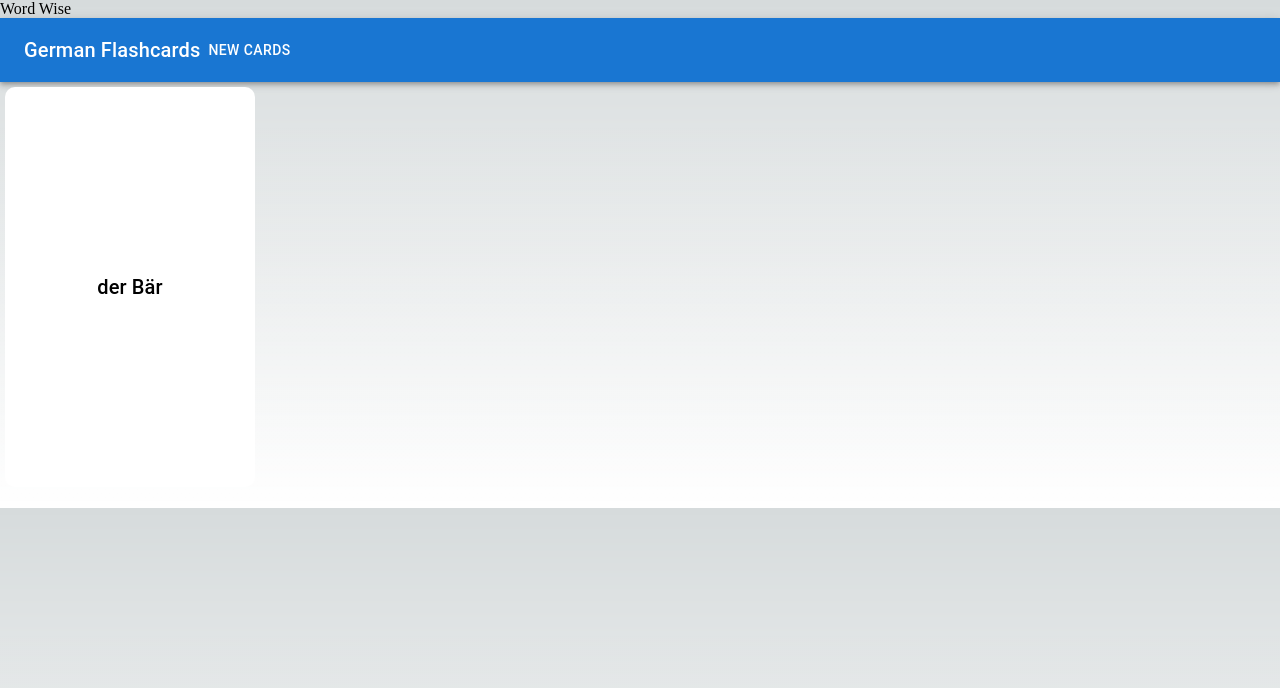
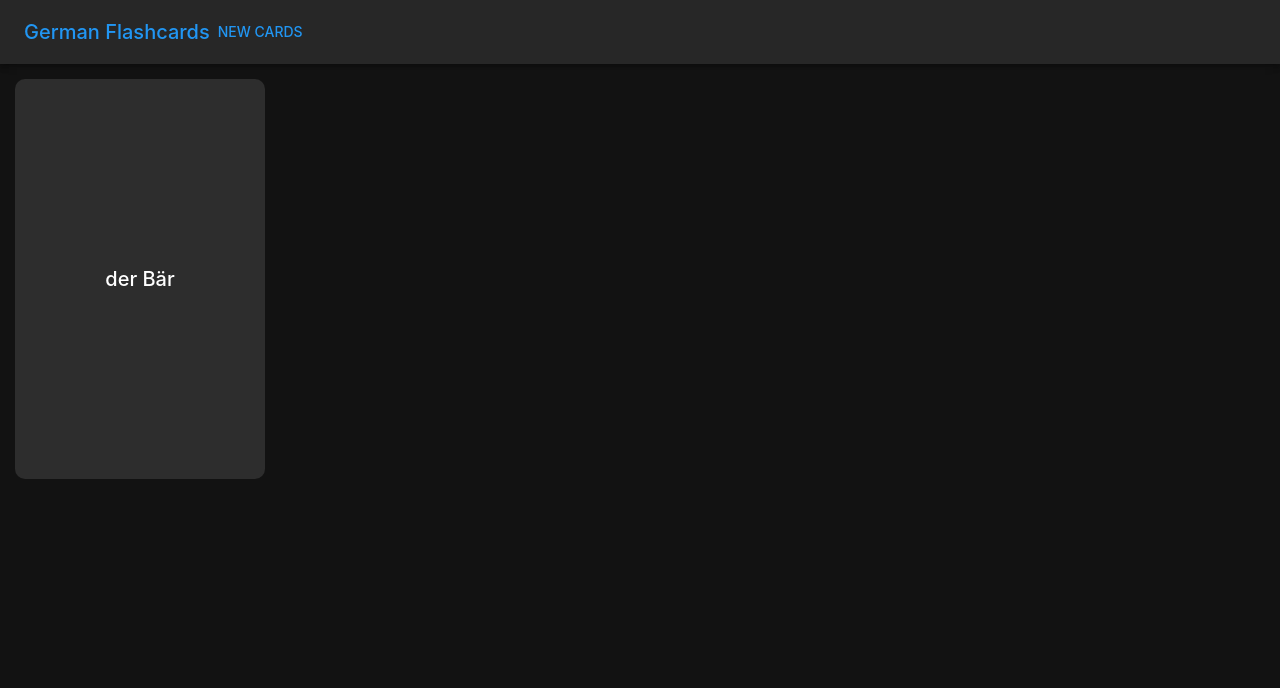
Before and after one commit to franruedaesq/WordWise, a Next.js app in the folder word-wise/: page /dashboard in a window 1280 px wide. Shown: the top 688 px of the page. Built offline with nearby package versions, Linux system fonts and the light colour scheme.

Commit message:
fix: theme

```diff
--- a/word-wise/src/components/Flaschard/index.tsx
+++ b/word-wise/src/components/Flaschard/index.tsx
@@ -1,6 +1,6 @@
 import { useState, useEffect } from 'react';
 import ReactCardFlip from 'react-card-flip';
-import { Button, Typography } from '@mui/material';
+import { Button, Typography, useTheme } from '@mui/material';
 import { styled } from '@mui/system';
 
 interface FlashcardProps {
@@ -19,6 +19,8 @@ const FlashcardContainer = styled('div')({
 });
 
 const Flashcard = ({ frontText, backText, onSuccess: onCorrectClick, onError: onIncorrectClick }: FlashcardProps) => {
+  const theme = useTheme(); // use the useTheme hook to access the current theme object
+
   const [isFlipped, setIsFlipped] = useState<boolean>(false);
     // Only render the component on the client-side
     const [rendered, setRendered] = useState<boolean>(false);
@@ -44,7 +46,7 @@ const Flashcard = ({ frontText, backText, onSuccess: onCorrectClick, onError: on
 
   return (
     <FlashcardContainer onClick={handleClick} >
-      <ReactCardFlip isFlipped={isFlipped} flipDirection="horizontal" containerStyle={{ width: "250px", height: "400px", background: "white", color:"black" }}>
+      <ReactCardFlip isFlipped={isFlipped} flipDirection="horizontal" containerStyle={{ width: "250px", height: "400px", margin: "10px", borderRadius: "10px", background: theme.palette.background.paper, color: theme.palette.text.primary }}>
         <div style={{ height: '100%', width: '100%', display: 'flex', justifyContent: 'center', alignItems: 'center' }}>
           <Typography variant="h6">{frontText}</Typography>
         </div>
--- a/word-wise/src/pages/_app.tsx
+++ b/word-wise/src/pages/_app.tsx
@@ -1,14 +1,20 @@
-import '../styles/globals.css'
-import { Experimental_CssVarsProvider as CssVarsProvider }from '@mui/material/styles';
-
+// import '../styles/globals.css'
+import { ThemeProvider } from '@mui/material/styles';
+import CssBaseline from '@mui/material/CssBaseline';
 import type { AppProps } from 'next/app'
-import theme from '@/theme';
+import { lightTheme, darkTheme } from '@/theme';
+import { useState } from 'react';
 
 
 export default function App({ Component, pageProps }: AppProps) {
+  const [isDarkMode, setIsDarkMode] = useState(true);
+
+  const theme = isDarkMode ? darkTheme : lightTheme;
+
   return (
-    <CssVarsProvider theme={theme}>
+    <ThemeProvider theme={theme}>
+      <CssBaseline />
       <Component {...pageProps} />
-    </CssVarsProvider>
+    </ThemeProvider>
   )
 }
--- a/word-wise/src/pages/_document.tsx
+++ b/word-wise/src/pages/_document.tsx
@@ -5,7 +5,7 @@ export default class MyDocument extends Document {
   render() {
     return (
       <Html>
-        <Head>Word Wise</Head>
+        <Head></Head>
         <body>
           {getInitColorSchemeScript()}
           <Main />
--- a/word-wise/src/pages/dashboard.tsx
+++ b/word-wise/src/pages/dashboard.tsx
@@ -10,6 +10,7 @@ import {
   IconButton,
   Toolbar,
   Typography,
+  useTheme,
 } from '@mui/material';
 import { fakeData } from '@/utils/fakeData';
 import { FakeData } from '@/types';
@@ -22,6 +23,7 @@ interface IFlashcard {
 }
 
 const Dashboard: React.FC = () => {
+  const theme = useTheme();
   const [learningContent, setLearningContent] = useState<FakeData>(fakeData);
   const [currentFlashcardIndex, setCurrentFlashcardIndex] = useState<number>(0);
 
@@ -41,12 +43,12 @@ const Dashboard: React.FC = () => {
 
   return (
     <Box sx={{ flexGrow: 1 }}>
-      <AppBar position="static">
-        <Toolbar>
+      <AppBar position="static" sx={{ backgroundColor: theme.palette.background.default }} >
+        <Toolbar >
           <IconButton
             size="large"
             edge="start"
-            color="inherit"
+            color="primary"
             aria-label="menu"
             sx={{ mr: 2 }}
           >
--- a/word-wise/src/pages/index.tsx
+++ b/word-wise/src/pages/index.tsx
@@ -156,7 +156,7 @@ const Home: React.FC = () => {
           {generatedTitle?.german}
         </Typography>
         <Typography variant="h5" component="h5" gutterBottom>
-           {generatedTitle?.english}
+           {generatedTitle?.english && `(${generatedTitle?.english})`}
         </Typography>
       </Box>
       {/* <Typography variant="h6" component="h4" gutterBottom>
--- a/word-wise/src/theme.ts
+++ b/word-wise/src/theme.ts
@@ -1,49 +1,95 @@
-import {
-    Experimental_CssVarsProvider as CssVarsProvider,
-    experimental_extendTheme as extendTheme,
-  } from '@mui/material/styles';
+import { createTheme } from '@mui/material/styles';
 
-const theme = extendTheme({
-  colorSchemes: {
-    light: {
+// Light mode theme
+export const lightTheme = createTheme({
   palette: {
     mode: 'light',
     primary: {
-          main: '#1976d2',
+      main: '#2196f3',
     },
     secondary: {
       main: '#f50057',
     },
     background: {
-          default: '#f5f5f5',
-          paper: '#ffffff',
+      default: '#ffffff',
+      paper: '#e7e7e7',
     },
     text: {
-          primary: '#212121',
-          secondary: '#757575',
+      primary: '#000000',
+      secondary: '#6c757d',
     },
   },
+  typography: {
+    fontFamily: [
+      '-apple-system',
+      'BlinkMacSystemFont',
+      '"Segoe UI"',
+      'Roboto',
+      '"Helvetica Neue"',
+      'Arial',
+      'sans-serif',
+      '"Apple Color Emoji"',
+      '"Segoe UI Emoji"',
+      '"Segoe UI Symbol"',
+    ].join(','),
+    h1: {
+      fontSize: '3rem',
     },
-    dark: {
+    h2: {
+      fontSize: '2.5rem',
+    },
+    body1: {
+      fontSize: '1.2rem',
+      lineHeight: '1.5',
+    },
+  },
+  spacing: 8,
+  // You can add other properties as needed
+});
+
+// Dark mode theme
+export const darkTheme = createTheme({
   palette: {
     mode: 'dark',
     primary: {
-          main: '#90caf9',
+      main: '#2196f3',
     },
     secondary: {
-          main: '#f48fb1',
+      main: '#f50057',
     },
     background: {
-          default: '#303030',
-          paper: '#424242',
+      default: '#121212',
+      paper: '#2d2d2d',
     },
     text: {
       primary: '#ffffff',
-          secondary: '#bdbdbd',
+      secondary: '#b0bec5',
     },
   },
+  typography: {
+    fontFamily: [
+      '-apple-system',
+      'BlinkMacSystemFont',
+      '"Segoe UI"',
+      'Roboto',
+      '"Helvetica Neue"',
+      'Arial',
+      'sans-serif',
+      '"Apple Color Emoji"',
+      '"Segoe UI Emoji"',
+      '"Segoe UI Symbol"',
+    ].join(','),
+    h1: {
+      fontSize: '3rem',
+    },
+    h2: {
+      fontSize: '2.5rem',
+    },
+    body1: {
+      fontSize: '1.2rem',
+      lineHeight: '1.5',
     },
   },
+  spacing: 8,
+  // You can add other properties as needed
 });
-
-export default theme;
--- a/word-wise/src/utils/fakeData.ts
+++ b/word-wise/src/utils/fakeData.ts
@@ -3,7 +3,7 @@ export const fakeData = [
       id: "1",
       title: {
         german: "Der Waldspaziergang",
-        spanish: "El paseo por el bosque",
+        english: "El paseo por el bosque",
       },
       text: "Es war einmal ein kleiner Bär namens Bruno. Er wohnte in einem gemütlichen Haus am Rande des Waldes. Eines Tages beschloss er, einen Spaziergang durch den Wald zu machen...",
       type: "story",
@@ -31,7 +31,7 @@ export const fakeData = [
       id: "2",
       title: {
         german: "Deutschland im Überblick",
-        spanish: "Alemania en resumen",
+        english: "Alemania en resumen",
       },
       text: "Deutschland ist ein Land in Mitteleuropa. Es hat 83 Millionen Einwohner und eine Fläche von 357.000 Quadratkilometern. Die Hauptstadt ist Berlin...",
       type: "data",
```
Lines whose indentation alone changed are shown as unchanged.
